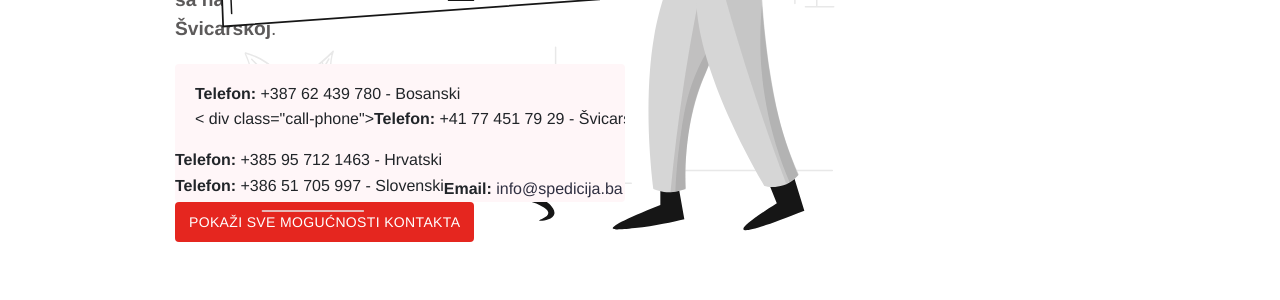
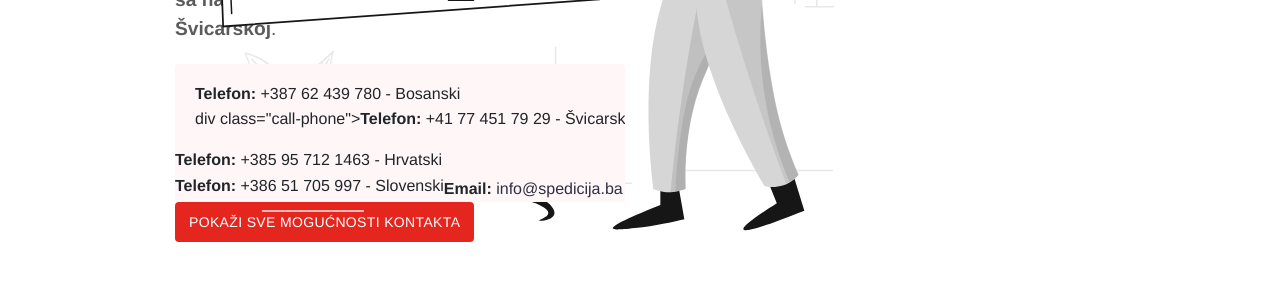
Before and after one commit to stackbit-projects/spedicija-ba-03037, a Jekyll site: the page built from index.md, in a window 1280 px wide. Shown: the part 439-739 px from the top of the page. Built offline with Jekyll 4.4.1, drawn with Linux system fonts in a browser that asks for light colours.

Commit message:
call.html: changed

```diff
--- a/_includes/call.html
+++ b/_includes/call.html
@@ -2,8 +2,8 @@
   <div class="call-box-top">
     {% if site.data.contact.phone %}
         <i class="fa fa-whatsapp" aria-hidden="true"></i> <div class="call-phone"><strong>Telefon: </strong> {{ site.data.contact.phoneBa }} - Bosanski </div>
-        <<i class="fa fa-whatsapp" aria-hidden="true"></i> div class="call-phone"><strong>Telefon: </strong> {{ site.data.contact.phoneCh }} - Švicarski </div>
-        <div class="call-phone"><strong>Telefon: </strong> {{ site.data.contact.phoneHr }} - Hrvatski </div>
+        <i class="fa fa-whatsapp" aria-hidden="true"></i> div class="call-phone"><strong>Telefon: </strong> {{ site.data.contact.phoneCh }} - Švicarski </div>
+        <i class="fa fa-whatsapp" aria-hidden="true"></i> <div class="call-phone"><strong>Telefon: </strong> {{ site.data.contact.phoneHr }} - Hrvatski </div>
         <div class="call-phone"><strong>Telefon: </strong> {{ site.data.contact.phoneSi }} - Slovenski </div>
     {% endif %}
     {% if site.data.contact.email %}
```
